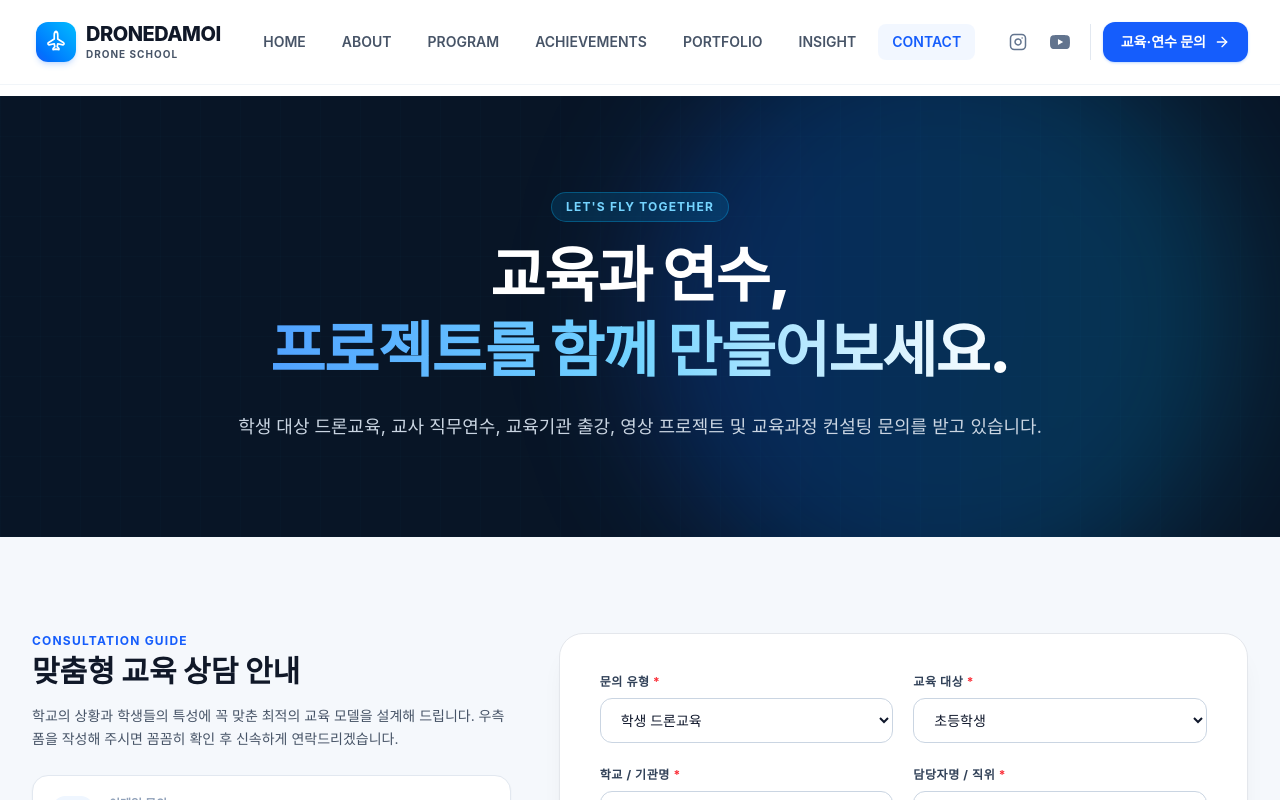
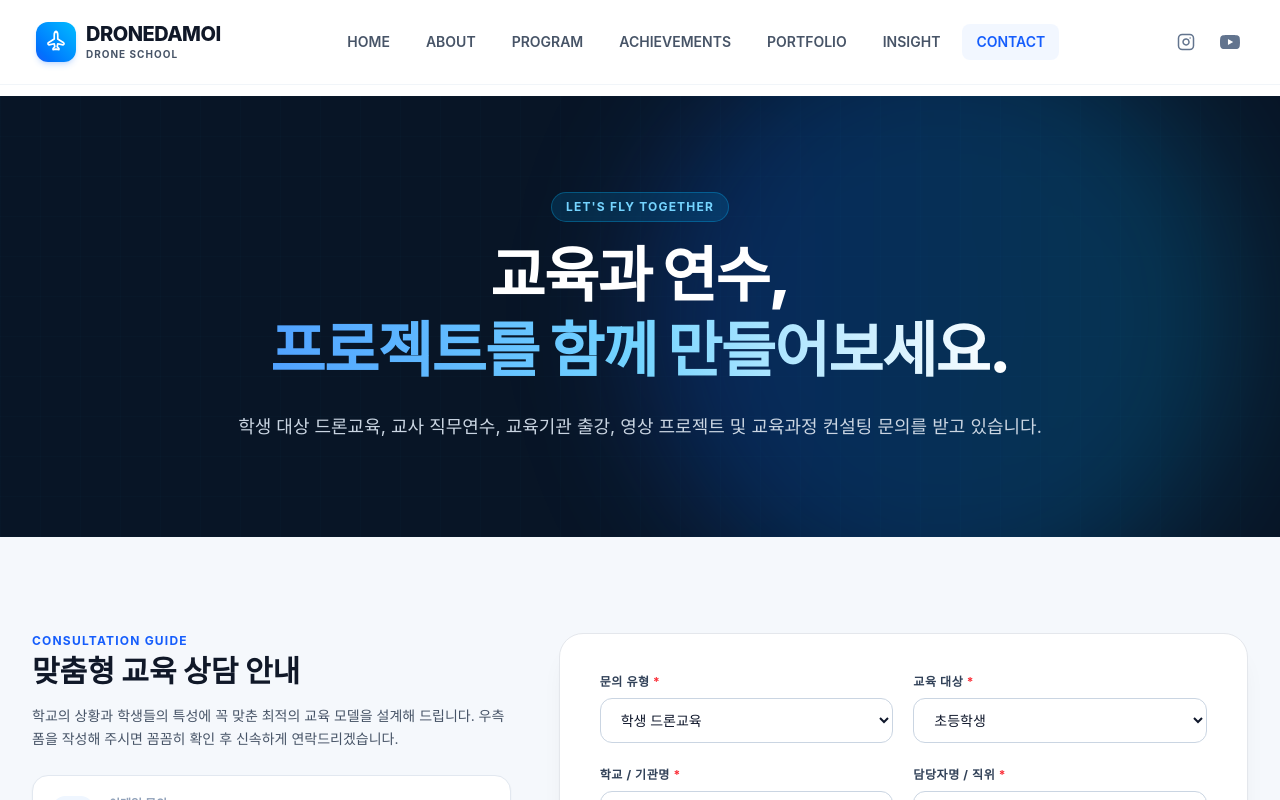
Before and after one commit to gustka0330/dronedamoi, a Next.js app: page /contact in a window 1280 px wide. Shown: the top 800 px of the page. Built offline with nearby package versions, Linux system fonts and the light colour scheme.

Commit message:
refactor: remove redundant education inquiry button and unify into clean CONTACT navigation

```diff
--- a/src/components/Header.tsx
+++ b/src/components/Header.tsx
@@ -3,7 +3,7 @@
 import React, { useState, useEffect } from 'react';
 import Link from 'next/link';
 import { usePathname } from 'next/navigation';
-import { Menu, X, ArrowRight, Plane } from 'lucide-react';
+import { Menu, X, Plane } from 'lucide-react';
 import { InstagramIcon, YoutubeIcon } from '@/components/Icons';
 import { siteConfig } from '@/data/siteConfig';
 
@@ -80,9 +80,8 @@ export function Header() {
             })}
           </nav>
 
-          {/* Right Actions (SNS + CTA) */}
-          <div className="hidden sm:flex items-center gap-3">
-            <div className="flex items-center gap-1.5 border-r border-slate-200 pr-3">
+          {/* Right Actions (SNS Links) */}
+          <div className="hidden sm:flex items-center gap-2">
             <a
               href={siteConfig.social.instagram}
               target="_blank"
@@ -103,24 +102,8 @@ export function Header() {
             </a>
           </div>
 
-            <Link
-              href="/contact"
-              className="inline-flex items-center justify-center gap-2 px-4.5 py-2.5 rounded-xl bg-blue-600 hover:bg-blue-700 text-white text-sm font-bold shadow-sm shadow-blue-500/25 hover:shadow-md hover:shadow-blue-500/30 active:scale-[0.98] transition-all"
-            >
-              <span>교육·연수 문의</span>
-              <ArrowRight className="w-4 h-4" />
-            </Link>
-          </div>
-
           {/* Mobile Menu Toggle Button */}
           <div className="flex items-center gap-2 lg:hidden">
-            <Link
-              href="/contact"
-              onClick={closeMobileMenu}
-              className="sm:hidden px-3 py-1.5 rounded-lg bg-blue-600 text-white text-xs font-bold"
-            >
-              문의하기
-            </Link>
             <button
               type="button"
               onClick={() => setMobileMenuOpen(!mobileMenuOpen)}
@@ -161,36 +144,25 @@ export function Header() {
             })}
           </div>
 
-          <div className="mt-6 pt-5 border-t border-slate-100 flex flex-col gap-3">
-            <Link
-              href="/contact"
-              onClick={closeMobileMenu}
-              className="w-full flex items-center justify-center gap-2 py-3 px-4 rounded-xl bg-blue-600 text-white font-bold shadow-md shadow-blue-500/20"
-            >
-              <span>교육·연수 문의하기</span>
-              <ArrowRight className="w-4 h-4" />
-            </Link>
-
-            <div className="flex items-center justify-center gap-6 pt-2">
+          <div className="mt-5 pt-4 border-t border-slate-100 flex items-center justify-center gap-8">
             <a
               href={siteConfig.social.instagram}
               target="_blank"
               rel="noopener noreferrer"
-                className="flex items-center gap-2 text-sm font-medium text-slate-600 hover:text-pink-600"
+              className="flex items-center gap-2 text-sm font-semibold text-slate-600 hover:text-pink-600"
             >
-                <InstagramIcon className="w-4 h-4 text-pink-500" />
+              <InstagramIcon className="w-4.5 h-4.5 text-pink-500" />
               <span>Instagram</span>
             </a>
             <a
               href={siteConfig.social.youtube}
               target="_blank"
               rel="noopener noreferrer"
-                className="flex items-center gap-2 text-sm font-medium text-slate-600 hover:text-red-600"
+              className="flex items-center gap-2 text-sm font-semibold text-slate-600 hover:text-red-600"
             >
-                <YoutubeIcon className="w-4 h-4 text-red-500" />
+              <YoutubeIcon className="w-4.5 h-4.5 text-red-500" />
               <span>YouTube</span>
             </a>
-            </div>
           </div>
         </div>
       )}
```
Lines whose indentation alone changed are shown as unchanged.
